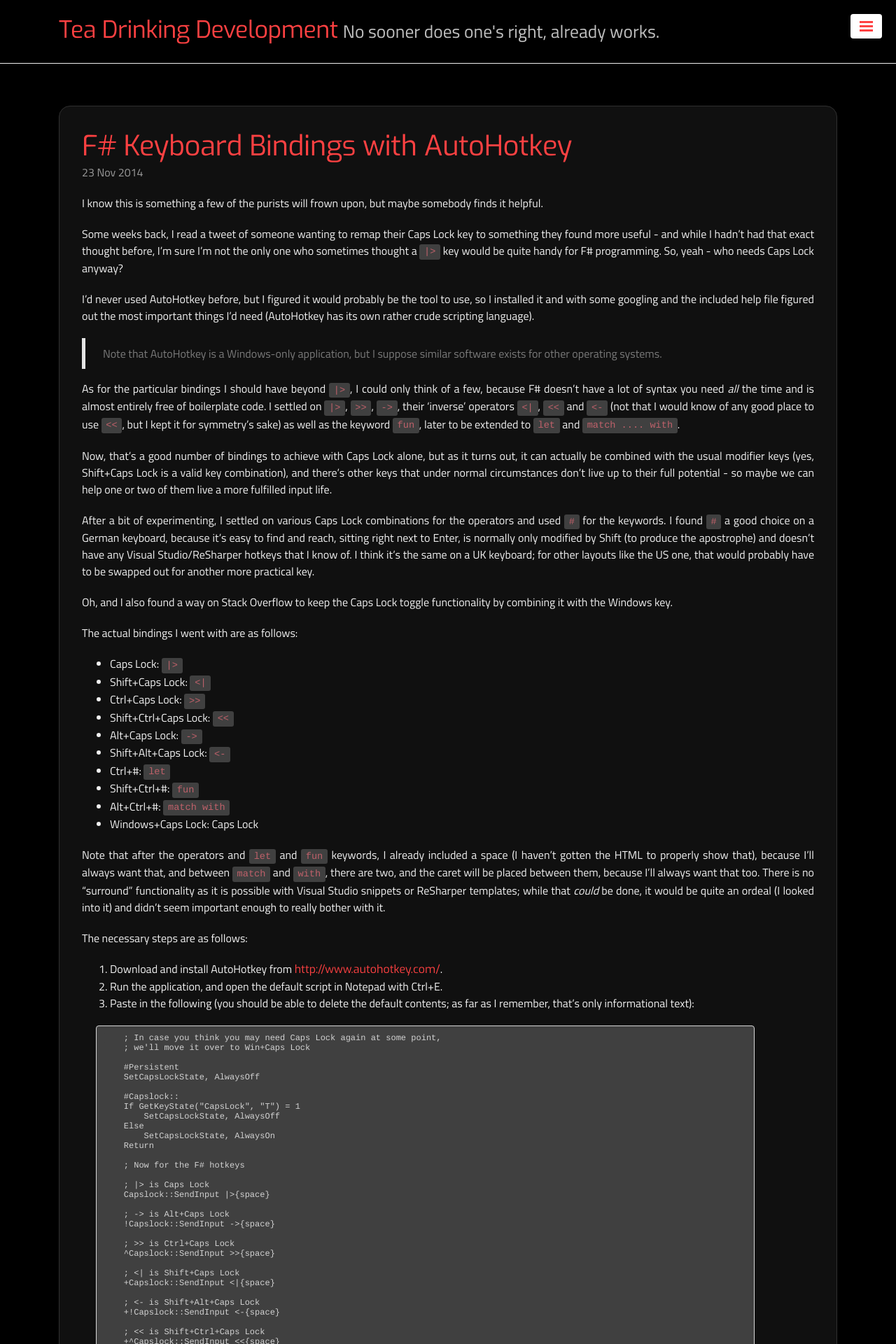
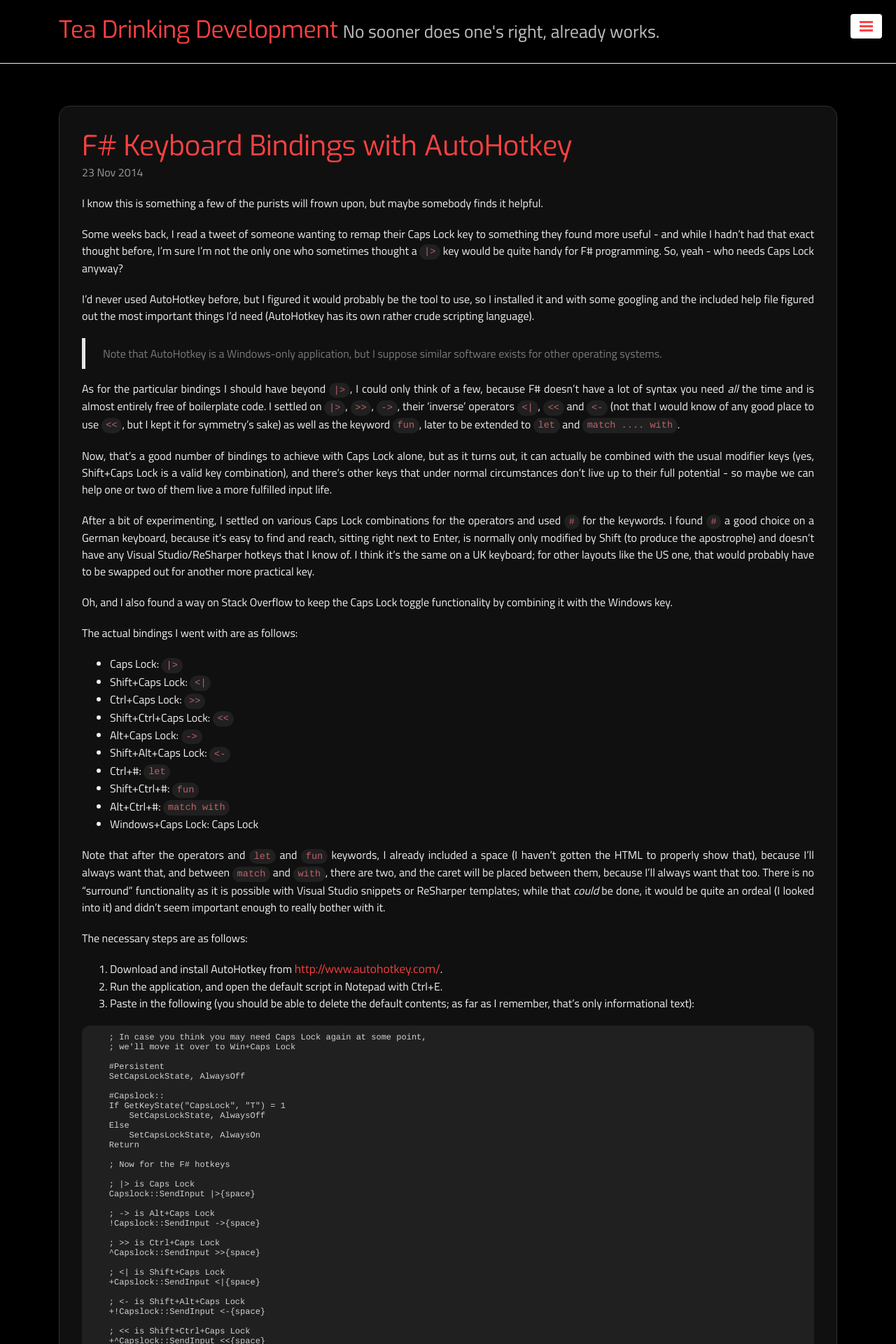
Before and after one commit to TeaDrivenDev/TeaDrivenDev.github.io, a Jekyll site: the page built from index.html, in a window 1280 px wide. Shown: the top 1920 px of the page at 70% size. Built offline with Jekyll 4.4.1, drawn with Linux system fonts in a browser that asks for light colours; some web fonts are replaced; Markdown is read by kramdown in place of the engine named in the settings; the list of posts is cut into pages by our own code.

Commit message:
Update lanyon.css

```diff
--- a/public/css/lanyon.css
+++ b/public/css/lanyon.css
@@ -482,8 +482,12 @@ a.pagination-item:hover {
 
 .theme-base-08d code,
 .theme-base-08d pre {
-	background-color: #404040;
+	background-color: #202020;
 	font-family: "Cousine", monospace;
+	width: 100%;
+	margin: 0px;
+	border-radius: 1em;
+	border-style: none;
 }
 
 /* Red */
```
